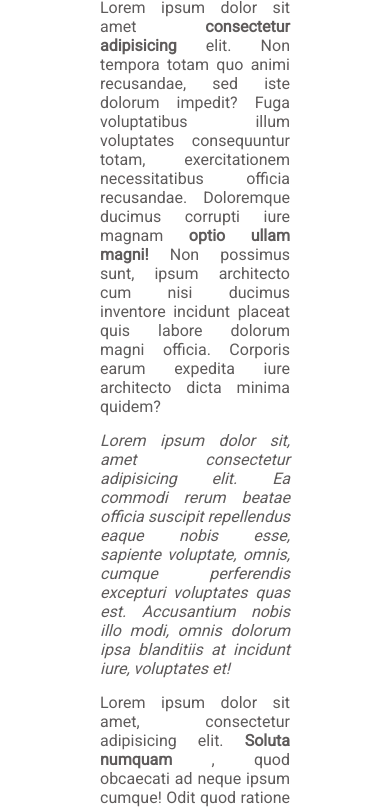
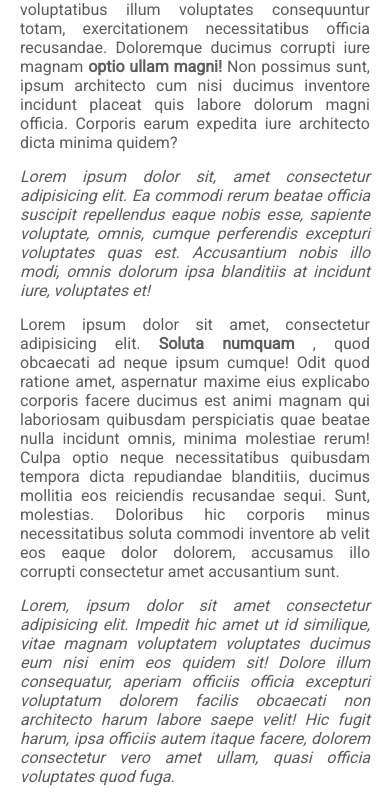
Before and after one commit to tejindersingh19/assignment7_html-abhishek-coin, a plain HTML site: page index.html in a window 390 px wide. Shown: the part 328-1137 px from the top of the page. Drawn offline with Linux system fonts and the light colour scheme.

Commit message:
Updating Assignment 7 - HTML Abhishek Coin

```diff
--- a/index.html
+++ b/index.html
@@ -65,6 +65,12 @@
         color:white;
         text-align: center;
         padding:30px;
+      }
+
+      @media (max-width:641px){
+        section{
+        margin:30px 20px;
+      }
       }
     </style>
   </head>
```
Also changed, not shown: 1 other file.
